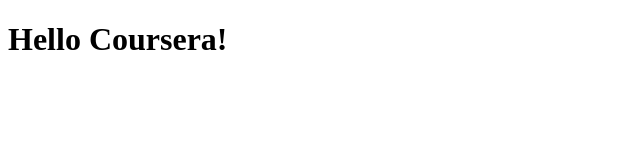
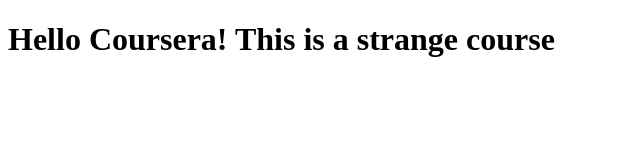
Before and after one commit to mikelh33/coursera-test, a plain HTML site: page site/index.html in a window 1280 px wide. Shown: the whole page, without its empty margins (0-640 px from the left). Drawn offline with Linux system fonts and the light colour scheme.

Commit message:
Small change

```diff
--- a/site/index.html
+++ b/site/index.html
@@ -4,6 +4,6 @@
 	<title>Hello Coursera!</title>
 </head>
 <body>
-<h1>Hello Coursera!</h1>
+<h1>Hello Coursera! This is a strange course</h1>
 </body>
 </html>
```
